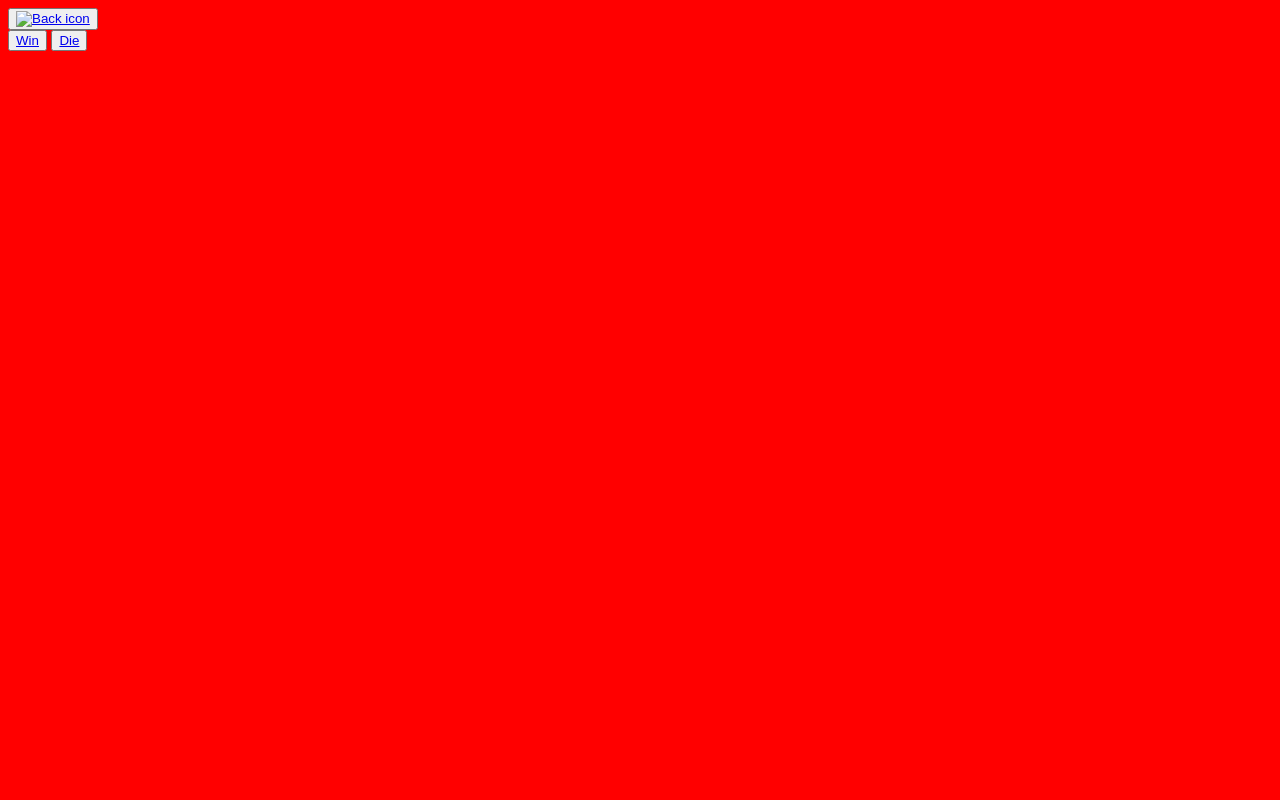
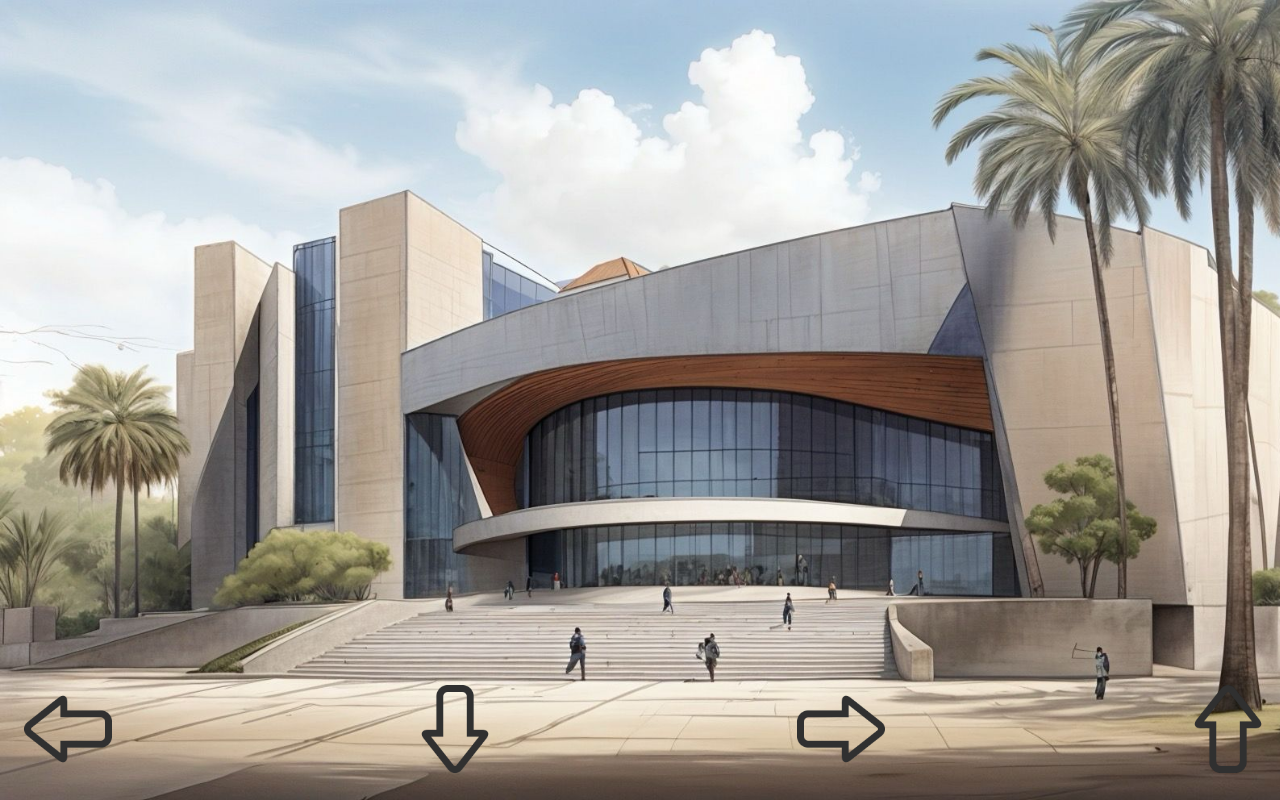
Before and after one commit to LilWiPiN/HistoriaInteractiva, a website: page escena1.html in a window 1280 px wide. Drawn offline with Linux system fonts and the light colour scheme.

Commit message:
Cambiofondos
Se avanza en el script para cambio de las escenas de fondo

```diff
--- a/escena1.html
+++ b/escena1.html
@@ -5,13 +5,114 @@
     <meta name="viewport" content="width=device-width, initial-scale=1.0">
     <title>Document</title>
     <link rel="stylesheet" type="text/css" href="./src/css/main.css">
+    <style>
+        body {
+          background-size: cover;
+          background-repeat: no-repeat;
+          background-attachment: fixed;
+          background-image: url(src/img/Fuera.jpeg);
+        }
 
+        .button-container {
+            display: flex;
+            justify-content: space-between;
+            position: absolute;
+            width: 100%;
+            bottom: 10px;
+        }
+
+        .button {
+          width: 100px;
+          height: 100px;
+          margin: 10px;
+          border:none;
+        }
+
+        #imagen1 {
+          left: auto;
+          background-color: transparent;
+        }
+
+        #imagen2 {
+          bottom: 10px;
+          background-color: transparent;
+        }
+
+        #imagen3 {
+          right: 10px;
+          background-color: transparent;
+        }
+      </style>
 </head>
 <body>
-    <div id="backCU">
-        <button class="back"><a href="index.html"><img src="./src/img/back-icon.png" alt="Back icon"></a></button>
+    <div class="button-container">
+      <button id="imagen1" class="button"><img src="src/img/next-iconleft.png" width="100%"></button>
+      <button id="imagen2" class="button"><img src="src/img/next-icondown.png" width="100%"></button>
+      <button id="imagen3" class="button"><img src="src/img/next-iconright.png" width="100%"></button>
+      <button id="imagen3" class="button"><img src="src/img/next-iconup.png" width="100%"></button>
     </div>
-    <button><a href="win.html">Win</a></button>
-    <button><a href="die.html">Die</a></button>
-</body>
+
+    <script>
+      var boton1 = document.getElementById('imagen1');
+      var boton2 = document.getElementById('imagen2');
+      var boton3 = document.getElementById('imagen3');
+      var boton4 = document.getElementById('imagen4');
+      var body = document.body;
+
+      var imagen1URL;
+      var imagen2URL;
+      var imagen3URL;
+      var imagen4URL;
+
+    if (body.style.backgroundImage = 'url(src/img/Fuera.jpeg)'){
+        imagen1URL = 'src/img/Dentro1.jpeg';
+        imagen2URL = 'src/img/Dentro2.jpeg';
+        imagen3URL = 'src/img/Cambiar.jpeg';
+    } else if (body.style.backgroundImage = 'url(src/img/Dentro1.jpeg)'){
+        imagen1URL = 'src/img/Cambiar.jpeg';
+        imagen2URL = 'src/img/Cambiar.jpeg';
+        imagen3URL = 'src/img/Cambiar.jpeg';
+    } else if (body.style.backgroundImage = 'url(src/img/Dentro2.jpeg)'){
+        imagen1URL = 'src/img/Cambiar.jpeg';
+        imagen2URL = 'src/img/Cambiar.jpeg';
+        imagen3URL = 'src/img/Cambiar.jpeg';
+    } else if (body.style.backgroundImage = 'url(src/img/Cambiar.jpeg)'){
+        imagen1URL = 'src/img/Cambiar.jpeg';
+        imagen2URL = 'src/img/Cambiar.jpeg';
+        imagen3URL = 'src/img/Cambiar.jpeg';
+    } else if (body.style.backgroundImage = 'url(src/img/Cambiar.jpeg)'){
+        imagen1URL = 'src/img/Cambiar.jpeg';
+        imagen2URL = 'src/img/Cambiar.jpeg';
+        imagen3URL = 'src/img/Cambiar.jpeg';
+    } else if (body.style.backgroundImage = 'url(src/img/Cambiar.jpeg)'){
+        imagen1URL = 'src/img/Cambiar.jpeg';
+        imagen2URL = 'src/img/Cambiar.jpeg';
+        imagen3URL = 'src/img/Cambiar.jpeg';
+    } else if (body.style.backgroundImage = 'url(src/img/Cambiar.jpeg)'){
+        imagen1URL = 'src/img/Cambiar.jpeg';
+        imagen2URL = 'src/img/Cambiar.jpeg';
+        imagen3URL = 'src/img/Cambiar.jpeg';
+    } else if (body.style.backgroundImage = 'url(src/img/Cambiar.jpeg)'){
+        imagen1URL = 'src/img/Cambiar.jpeg';
+        imagen2URL = 'src/img/Cambiar.jpeg';
+        imagen3URL = 'src/img/Cambiar.jpeg';
+    }
+
+      boton1.addEventListener('click', function () {
+        body.style.backgroundImage = 'url(' + imagen1URL + ')';
+      });
+
+      boton2.addEventListener('click', function () {
+        body.style.backgroundImage = 'url(' + imagen2URL + ')';
+      });
+
+      boton3.addEventListener('click', function () {
+        body.style.backgroundImage = 'url(' + imagen3URL + ')';
+      });
+
+      boton4.addEventListener('click', function () {
+        body.style.backgroundImage = 'url(' + imagen4URL + ')';
+      });
+    </script>
+  </body>
 </html>
```
Also changed, not shown: creditos.html (+0 -2 lines), src/img/Dentro1.jpeg (added), src/img/Dentro2.jpeg (added), src/img/Fuera.jpeg (added), src/img/next-icondown.png (added), src/img/next-iconleft.png (added), src/img/next-iconright.png (renamed from src/img/next-icon.png), src/img/next-iconup.png (added).
